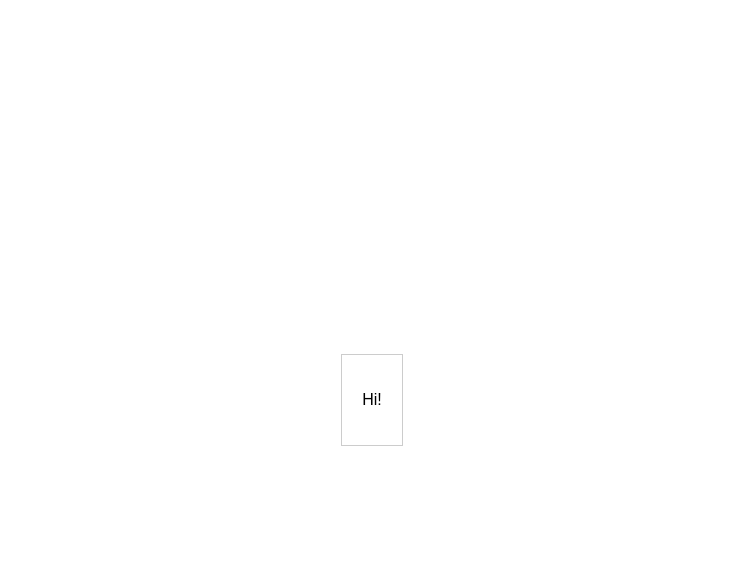
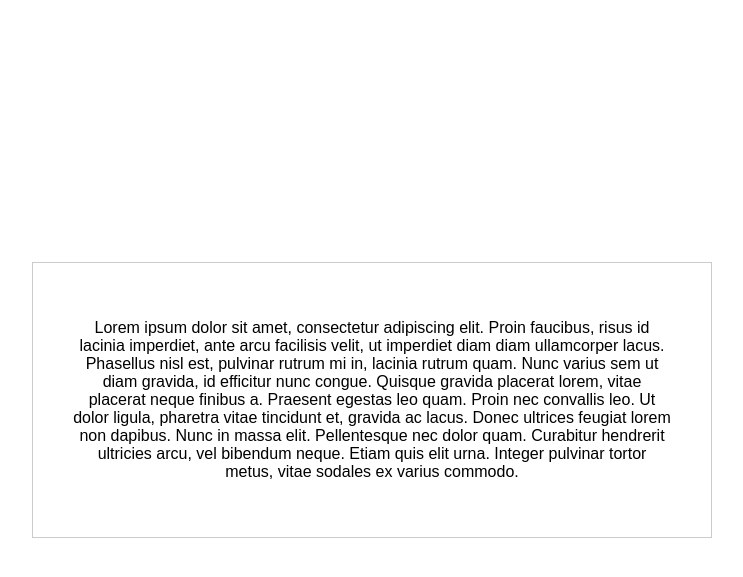
Before and after one commit to KateSharkun/todo, a Flask app: page / in a window 1280 px wide. Before the commit the part shown is almost empty. Shown: the top 577 px of the page, without its empty margins (268-1011 px from the left). Run offline with Flask 3, Linux system fonts and the light colour scheme.

Commit message:
text update

```diff
--- a/templates/base.html
+++ b/templates/base.html
@@ -16,7 +16,8 @@
       }
       .frame {
         border: 1px solid #ccc;
-        padding: 20px;
+        padding: 40px;
+        margin: 300px;
         text-align: center;
       }
     </style>
@@ -24,7 +25,7 @@
   <body>
     <div class="container">
       <div class="frame">
-        <p>Hi!</p>
+        <p>Lorem ipsum dolor sit amet, consectetur adipiscing elit. Proin faucibus, risus id lacinia imperdiet, ante arcu facilisis velit, ut imperdiet diam diam ullamcorper lacus. Phasellus nisl est, pulvinar rutrum mi in, lacinia rutrum quam. Nunc varius sem ut diam gravida, id efficitur nunc congue. Quisque gravida placerat lorem, vitae placerat neque finibus a. Praesent egestas leo quam. Proin nec convallis leo. Ut dolor ligula, pharetra vitae tincidunt et, gravida ac lacus. Donec ultrices feugiat lorem non dapibus. Nunc in massa elit. Pellentesque nec dolor quam. Curabitur hendrerit ultricies arcu, vel bibendum neque. Etiam quis elit urna. Integer pulvinar tortor metus, vitae sodales ex varius commodo.</p>
       </div>
     </div>
   </body>
```
